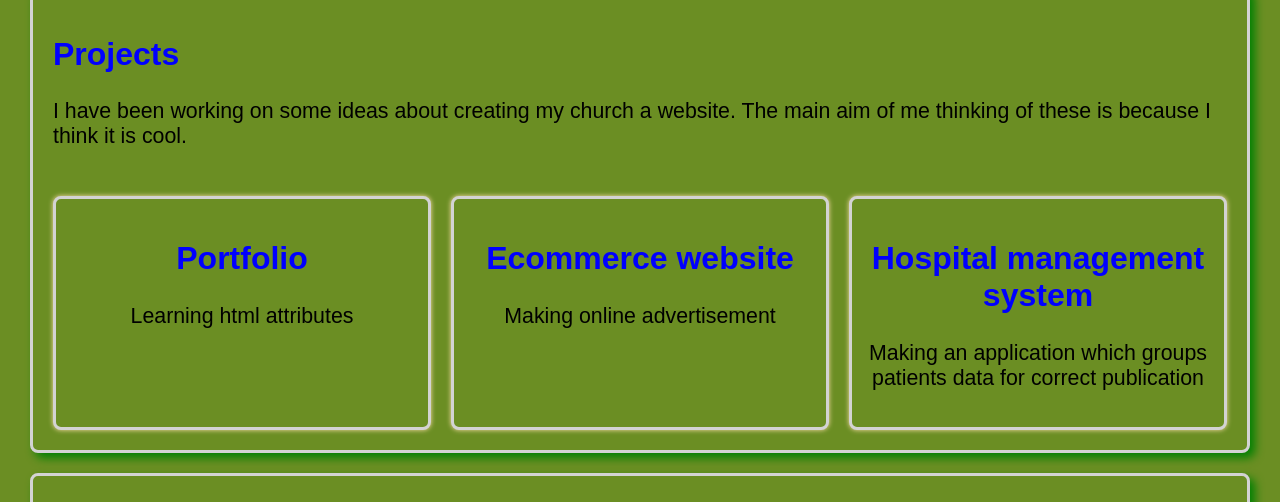
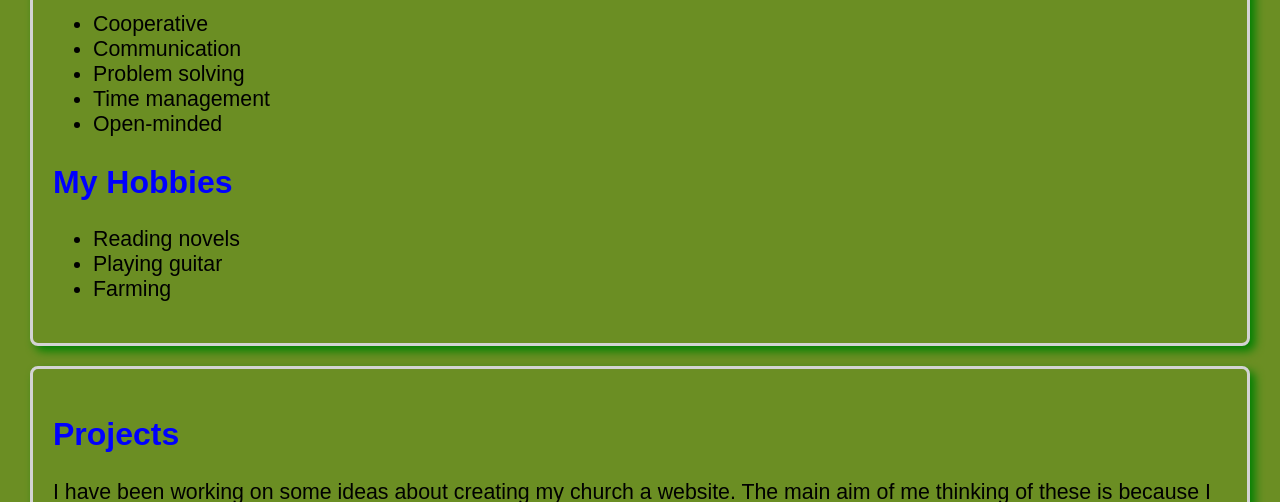
Before and after one commit to Emmanuel-MG254/Personal-portfolio-css, a plain HTML site: page index.html in a window 1280 px wide. Shown: the part 731-1233 px from the top of the page. Drawn offline with Linux system fonts and the light colour scheme.

Commit message:
initial commit

```diff
--- a/index.html
+++ b/index.html
@@ -28,6 +28,22 @@
         <img src="static/images/official.jpg" id="profile" alt="" height="250" width="320">
         <p> I am a student at e-mobilis currently studying web development. I'm so happy to get a chance to challenge my self with the knowledge that I have gained in this mentorship course.I hope by the end of this program I will be able to  do something or better yet make it my dream career job .I am sure it has a bigger and better vision for me  in the coming days.I hope to keep on perfecting my skills in this course.
         </p>
+        <h2>My Skills</h2>
+        <ul>
+            <li>Cooperative</li>
+            <li>Communication</li>
+            <li>Problem solving</li>
+            <li>Time management</li>
+            <li>Open-minded</li>
+
+            </ul>
+        <h2>My Hobbies</h2>
+        <ul>
+            <li>Reading novels</li>
+            <li>Playing guitar</li>
+            <li>Farming</li>
+            </ul>
+
     </section>
 <!-- project section-->
     <section id="projects">
```
